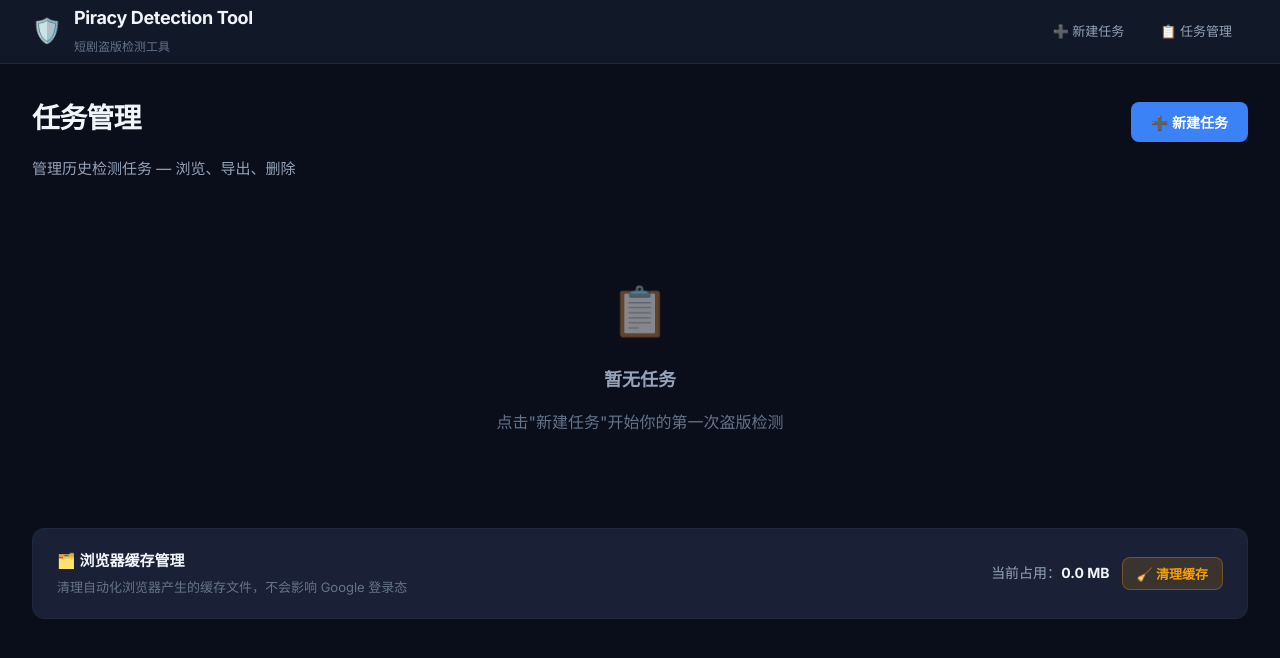
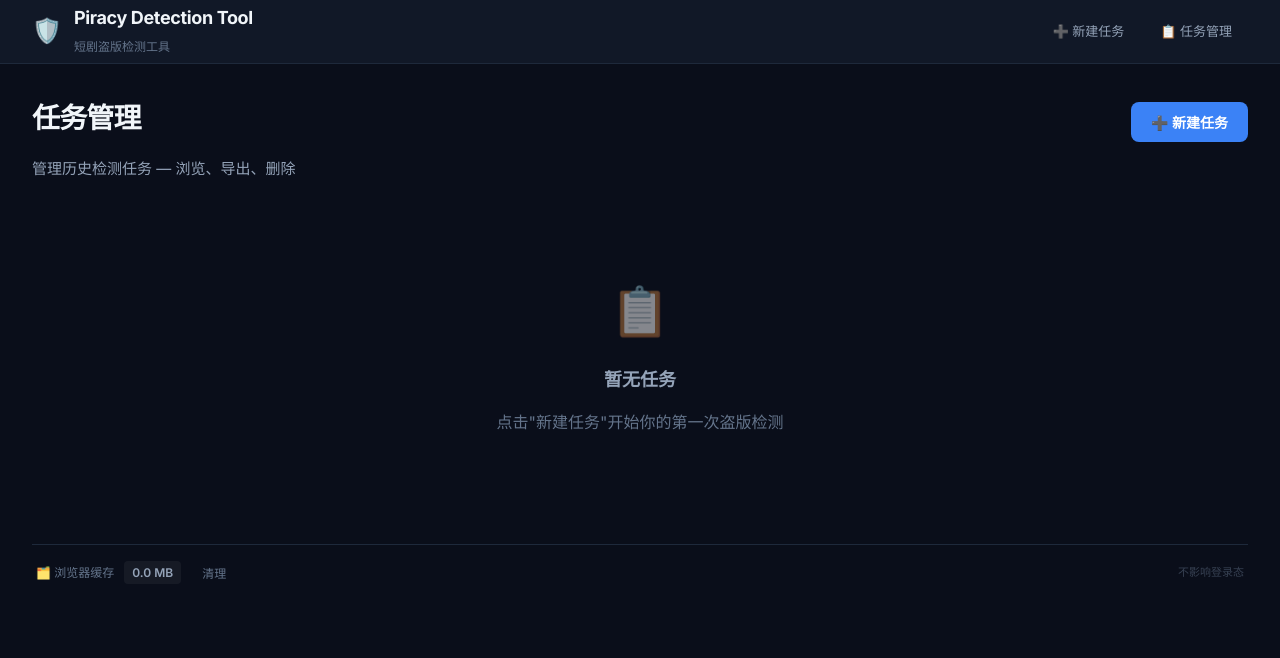
Before and after one commit to jakielei/Piracy-Guard, a Next.js app: page /tasks in a window 1280 px wide. Shown: the top 658 px of the page. Built offline with nearby package versions, Linux system fonts and the light colour scheme; no server answers.

Commit message:
style: 优化缓存管理UI为精简底部状态栏

```diff
--- a/app/globals.css
+++ b/app/globals.css
@@ -884,26 +884,69 @@ body {
   opacity: 1;
 }
 
-/* ===== Cache Management ===== */
-.cache-section {
-  margin-top: 32px;
-  background: var(--bg-card);
-  border: 1px solid var(--border-color);
-  border-radius: var(--radius);
-  padding: 20px 24px;
+/* ===== Cache Footer ===== */
+.cache-footer {
+  margin-top: 48px;
+}
+
+.cache-footer-divider {
+  height: 1px;
+  background: var(--border-color);
+  margin-bottom: 16px;
+}
+
+.cache-footer-content {
   display: flex;
   align-items: center;
-  justify-content: space-between;
-  gap: 16px;
+  gap: 10px;
+  padding: 0 4px;
 }
 
-.cache-info h3 {
-  font-size: 15px;
-  font-weight: 600;
-  margin-bottom: 4px;
+.cache-footer-label {
+  font-size: 12px;
+  color: var(--text-muted);
+  font-weight: 500;
 }
 
-.cache-info p {
-  font-size: 13px;
+.cache-footer-size {
+  font-size: 12px;
+  font-weight: 600;
+  color: var(--text-secondary);
+  background: rgba(255, 255, 255, 0.05);
+  padding: 2px 8px;
+  border-radius: 4px;
+}
+
+.cache-footer-size.warn {
+  color: var(--warning);
+  background: rgba(245, 158, 11, 0.1);
+}
+
+.cache-footer-btn {
+  font-size: 12px;
   color: var(--text-muted);
+  background: none;
+  border: 1px solid transparent;
+  border-radius: 4px;
+  padding: 2px 10px;
+  cursor: pointer;
+  transition: all 0.2s ease;
 }
+
+.cache-footer-btn:hover {
+  color: var(--accent);
+  border-color: var(--border-color);
+  background: rgba(59, 130, 246, 0.05);
+}
+
+.cache-footer-btn:disabled {
+  opacity: 0.5;
+  cursor: not-allowed;
+}
+
+.cache-footer-hint {
+  font-size: 11px;
+  color: var(--text-muted);
+  opacity: 0.5;
+  margin-left: auto;
+}
--- a/app/tasks/page.js
+++ b/app/tasks/page.js
@@ -312,25 +312,24 @@ export default function TasksPage() {
         </div>
       )}
 
-      {/* Cache Management */}
-      <div className="cache-section">
-        <div className="cache-info">
-          <h3>🗂️ 浏览器缓存管理</h3>
-          <p>清理自动化浏览器产生的缓存文件，不会影响 Google 登录态</p>
-        </div>
-        <div style={{ display: 'flex', alignItems: 'center', gap: 12 }}>
+      {/* Cache footer */}
+      <div className="cache-footer">
+        <div className="cache-footer-divider" />
+        <div className="cache-footer-content">
+          <span className="cache-footer-label">🗂️ 浏览器缓存</span>
           {cacheSize !== null && (
-            <span style={{ fontSize: 14, color: 'var(--text-secondary)' }}>
-              当前占用：<strong style={{ color: cacheSize.totalMB > 500 ? 'var(--warning)' : 'var(--text-primary)' }}>{cacheSize.totalFormatted}</strong>
+            <span className={`cache-footer-size ${cacheSize.totalMB > 500 ? 'warn' : ''}`}>
+              {cacheSize.totalFormatted}
             </span>
           )}
           <button
-            className="btn btn-warning btn-sm"
+            className="cache-footer-btn"
             disabled={clearing}
             onClick={handleClearCache}
           >
-            {clearing ? '清理中...' : '🧹 清理缓存'}
+            {clearing ? '清理中...' : '清理'}
           </button>
+          <span className="cache-footer-hint">不影响登录态</span>
         </div>
       </div>
     </div>
```
